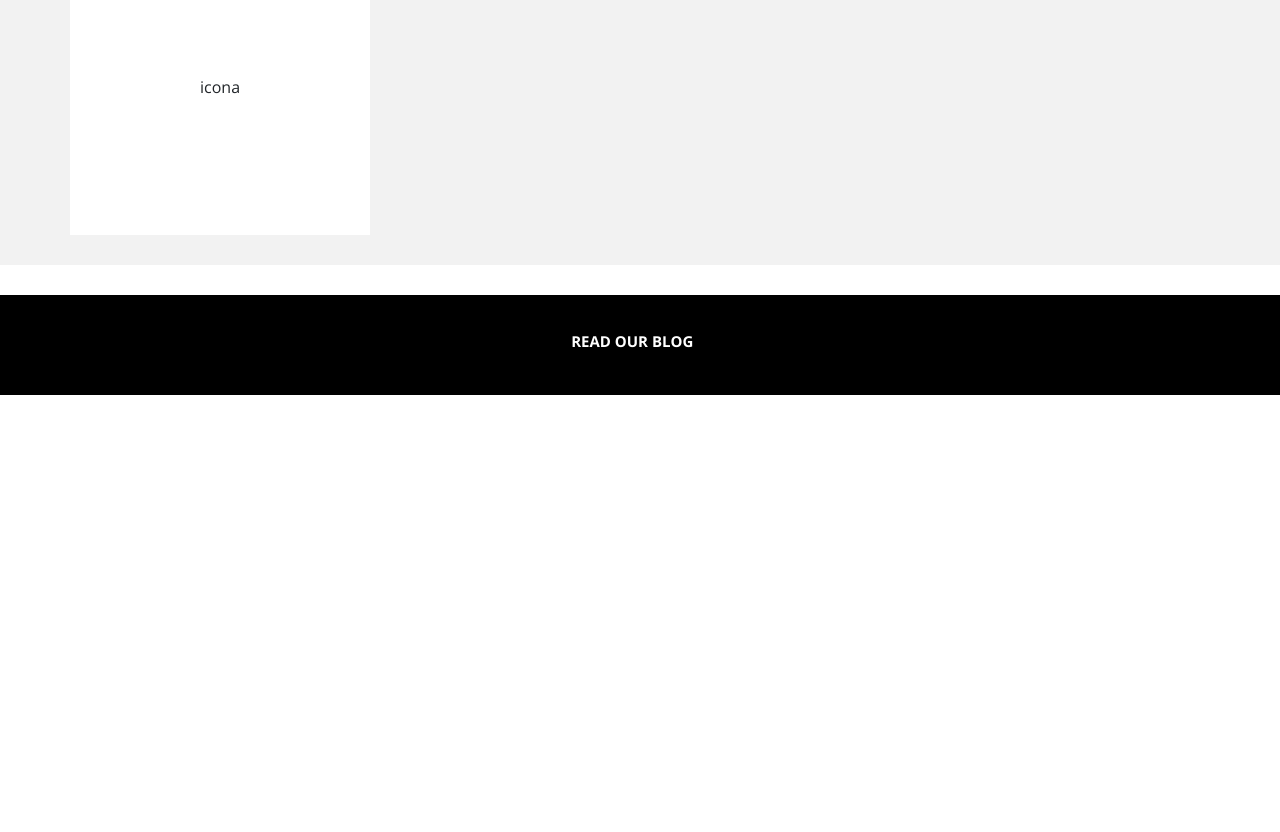
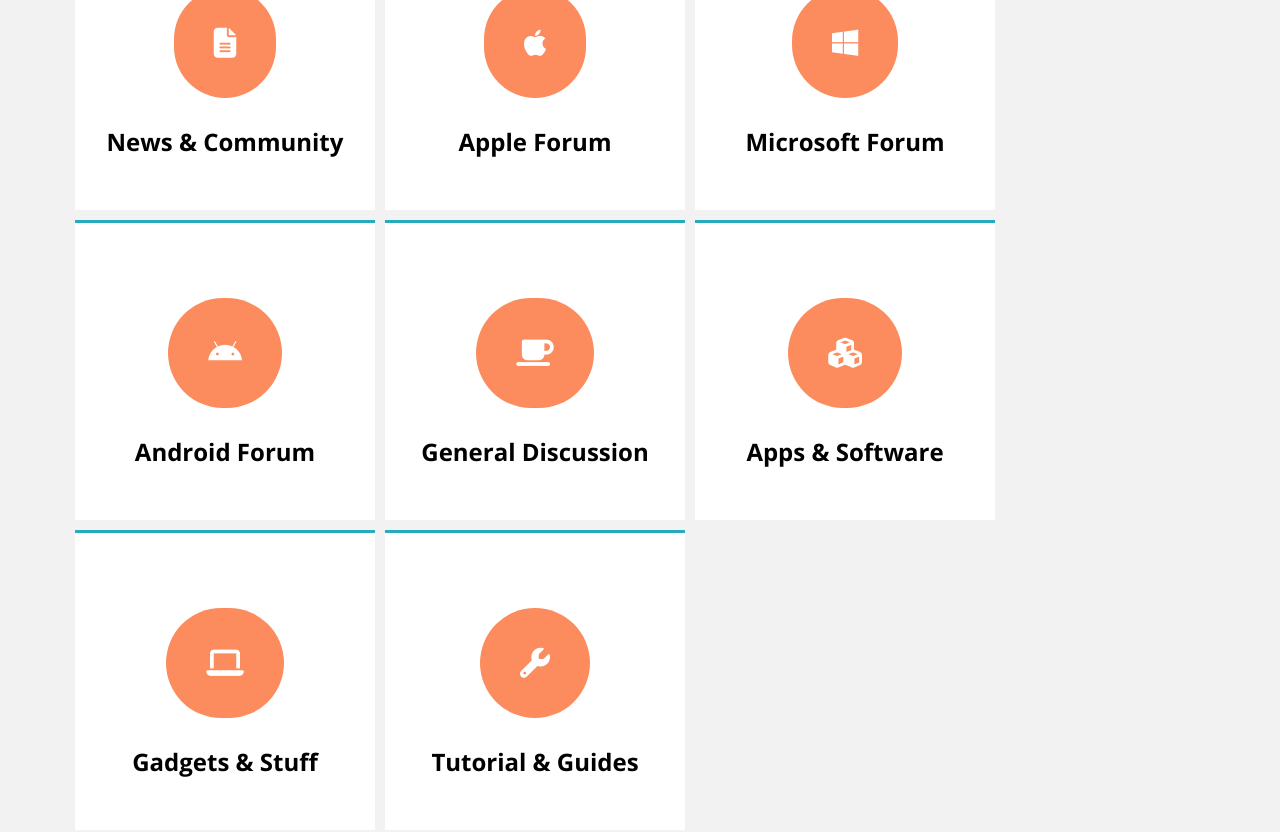
Before and after one commit to leonardopellegrini-github/proj-html-vuejs, a Vue app: page / in a window 1280 px wide. Shown: the part 2060-2892 px from the top of the page. Before the commit the page ends 2485 px from the top, so only its background shows below. Built offline with nearby package versions, Linux system fonts and the light colour scheme.

Commit message:
inserimento categorie in modo dinamico

```diff
--- a/public/index.html
+++ b/public/index.html
@@ -5,7 +5,7 @@
     <meta http-equiv="X-UA-Compatible" content="IE=edge">
     <meta name="viewport" content="width=device-width,initial-scale=1.0">
     <link rel="icon" href="<%= BASE_URL %>favicon.ico">
-    <link rel="stylesheet" href="https://cdnjs.cloudflare.com/ajax/libs/font-awesome/6.1.1/css/fontawesome.min.css" crossorigin="anonymous" referrerpolicy="no-referrer" />
+    <link rel="stylesheet" href="https://cdnjs.cloudflare.com/ajax/libs/font-awesome/6.1.1/css/all.min.css" integrity="sha512-KfkfwYDsLkIlwQp6LFnl8zNdLGxu9YAA1QvwINks4PhcElQSvqcyVLLD9aMhXd13uQjoXtEKNosOWaZqXgel0g==" crossorigin="anonymous" referrerpolicy="no-referrer" />
     <title>Avada Forum</title>
   </head>
   <body>
--- a/src/components/Main.vue
+++ b/src/components/Main.vue
@@ -3,9 +3,9 @@
     <BioVue/>
     <LatestTitleVue/>
     <LastestPostsVue/>
-    <BlackBandVue/>
+    <BlackBandVue titleBand="READ OUR BLOG"/>
     <ForumSectionVue/>
-    <BlackBandVue/>
+    <BlackBandVue titleBand="GO TO OUR FORUM"/>
   </div>
 </template>
 
@@ -56,7 +56,11 @@
 .blackband{
   background-color: black;
   height: 100px;
-  margin: 30px 0;
+  &:hover{
+    background-color: #27AABE;
+    animation-duration: 0.6s;
+    transition-timing-function: ease;
+  }
   h4{
     color: white;
     font-size: 15px;
--- a/src/components/Main/BlackBand.vue
+++ b/src/components/Main/BlackBand.vue
@@ -1,15 +1,18 @@
 <template>
   <div class="blackband d-flex justify-content-center align-items-center">
-    <h4>Read our blog <i class="fas fa-arrow-right"></i></h4>
+    <h4>{{titleBand}} <i class="fas fa-arrow-right"></i></h4>
   </div>
 </template>
 
 <script>
 export default {
-  name: 'BlackBandVue'
+  name: 'BlackBandVue',
+  props:{
+    titleBand: String,
+  }
 }
 </script>
 
-<style>
+<style lang="scss">
 
 </style>
--- a/src/components/Main/ForumSection.vue
+++ b/src/components/Main/ForumSection.vue
@@ -12,8 +12,9 @@
     </div>
     <div class="container">
       <div class="row">
-        <div class="box d-flex justify-content-center align-items-center">
-          icona
+        <div :key="`icon-${index}`" v-for="(icon, index) in iconeDati"  class="box d-flex justify-content-center align-items-center text-center flex-column">
+          <i :class="`${icon.i}`"></i>
+          <h4>{{icon.title}}</h4>
         </div>
 
       </div>
@@ -24,11 +25,49 @@
 
 <script>
 export default {
-  name: 'ForumSectionVue'
+  name: 'ForumSectionVue',
+  data(){
+    return{
+      iconeDati:[
+        {
+          i: "fa-solid fa-file-lines",
+          title: "News & Community"
+        },
+        {
+          i: "fa-brands fa-apple",
+          title: "Apple Forum"
+        },
+        {
+          i: "fa-brands fa-windows",
+          title: "Microsoft Forum"
+        },
+        {
+          i: "fa-brands fa-android",
+          title: "Android Forum"
+        },
+        {
+          i: "fa-solid fa-mug-saucer",
+          title: "General Discussion"
+        },
+        {
+          i: "fa-solid fa-cubes",
+          title: "Apps & Software"
+        },
+        {
+          i: "fa-solid fa-laptop",
+          title: "Gadgets & Stuff"
+        },
+        {
+          i: "fa-solid fa-wrench",
+          title: "Tutorial & Guides"
+        },
+      ]
+    }
+  }
 }
 </script>
 
-<style lang="scss">
+<style lang="scss" scoped>
 
 .grigio{
   padding: 30px 0;
@@ -40,7 +79,22 @@
   width: 300px;
   background-color: white;
   border-top: 3px solid #27AABE;
+  margin: 5px;
+
 }
 
+i{
+  margin:30px;
+  padding: 40px;
+  font-size: 30px;
+  color: white;
+  background-color: #FC8C5E;
+  border-radius: 70px;
+}
+
+h4{
+  color: black;
+  font-weight: 700;
+}
 
 </style>
```
